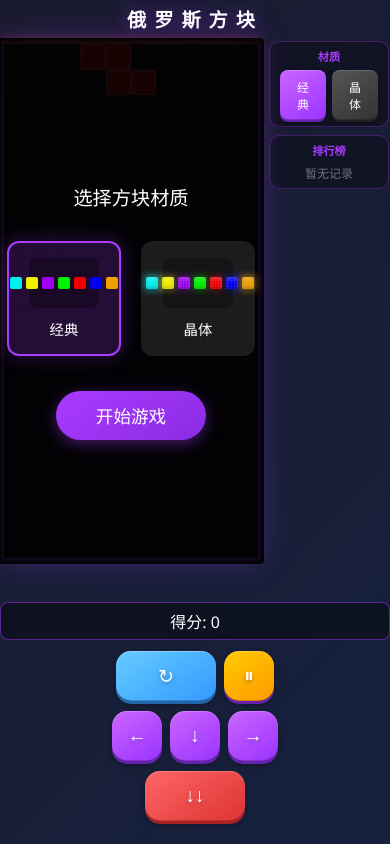
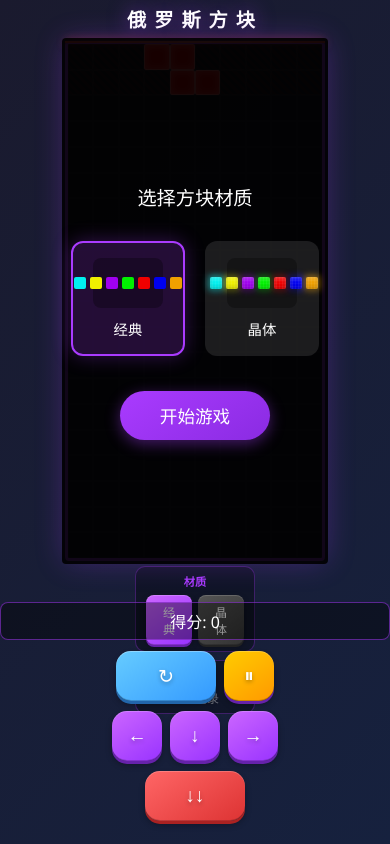
Before and after one commit to zuichi1/russia-tetris, a React (Vite) app: page / in a window 390 px wide. Built offline with nearby package versions, Linux system fonts and the light colour scheme.

Commit message:
fix: move board-wrapper outside mobile-main-row for desktop

```diff
--- a/src/App.jsx
+++ b/src/App.jsx
@@ -501,7 +501,6 @@ function App() {
     <div className="game-container">
       <h1 className="game-title">俄罗斯方块</h1>
       <div className="game-area">
-        <div className="mobile-main-row">
         <div className="board-wrapper">
           <div className="board">
             {displayBoard.map((row, y) =>
@@ -642,7 +641,6 @@ function App() {
             )}
           </div>
         </div>
-        </div>
         <div className="mobile-controls">
           <div className="mobile-score">
             <span>得分: {score}</span>
```
Lines whose indentation alone changed are shown as unchanged.
